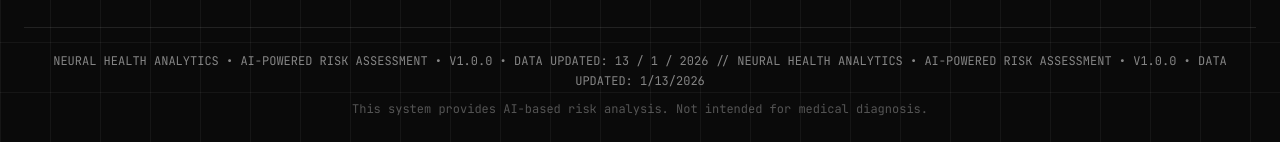
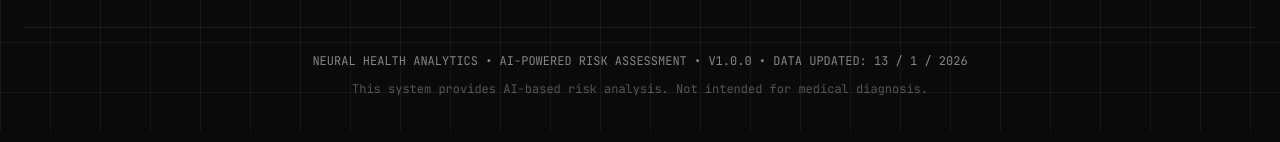
Before and after one commit to Babar-Meet/Cardio-Prediction, a React (Create React App) app in the folder frontend/: page / in a window 1280 px wide. Shown: the part 1408-1550 px from the top of the page. Built offline with nearby package versions, Linux system fonts and the light colour scheme; no server answers.

Commit message:
remove brocken updated date lable in app js from get date t static date
Removed dynamic date display from the header.

```diff
--- a/frontend/src/App.js
+++ b/frontend/src/App.js
@@ -529,7 +529,6 @@ function App() {
             display: 'block'
           }}>
            NEURAL HEALTH ANALYTICS • AI-POWERED RISK ASSESSMENT • V1.0.0 • DATA UPDATED: 13 / 1 / 2026
-          // NEURAL HEALTH ANALYTICS • AI-POWERED RISK ASSESSMENT • V1.0.0 • DATA UPDATED: {new Date().toLocaleDateString()}
           </Typography>
           <Typography variant="caption" sx={{
             opacity: 0.3,
```
